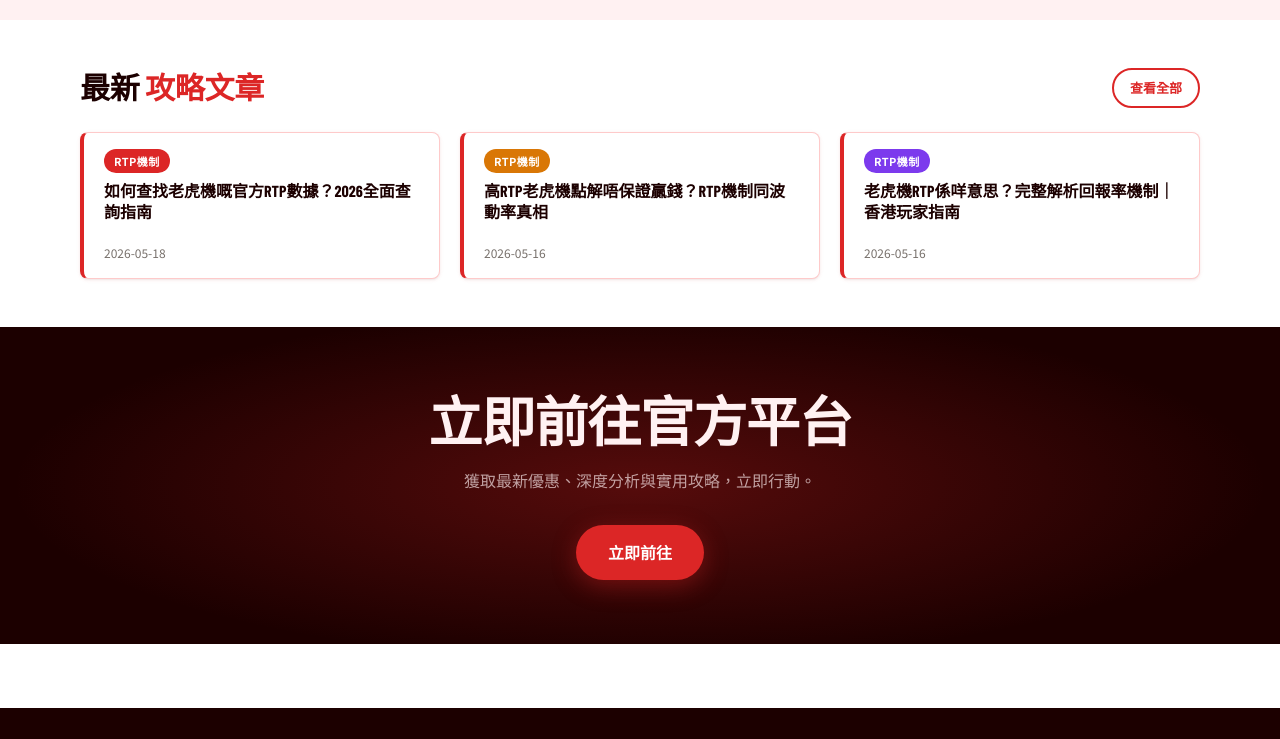
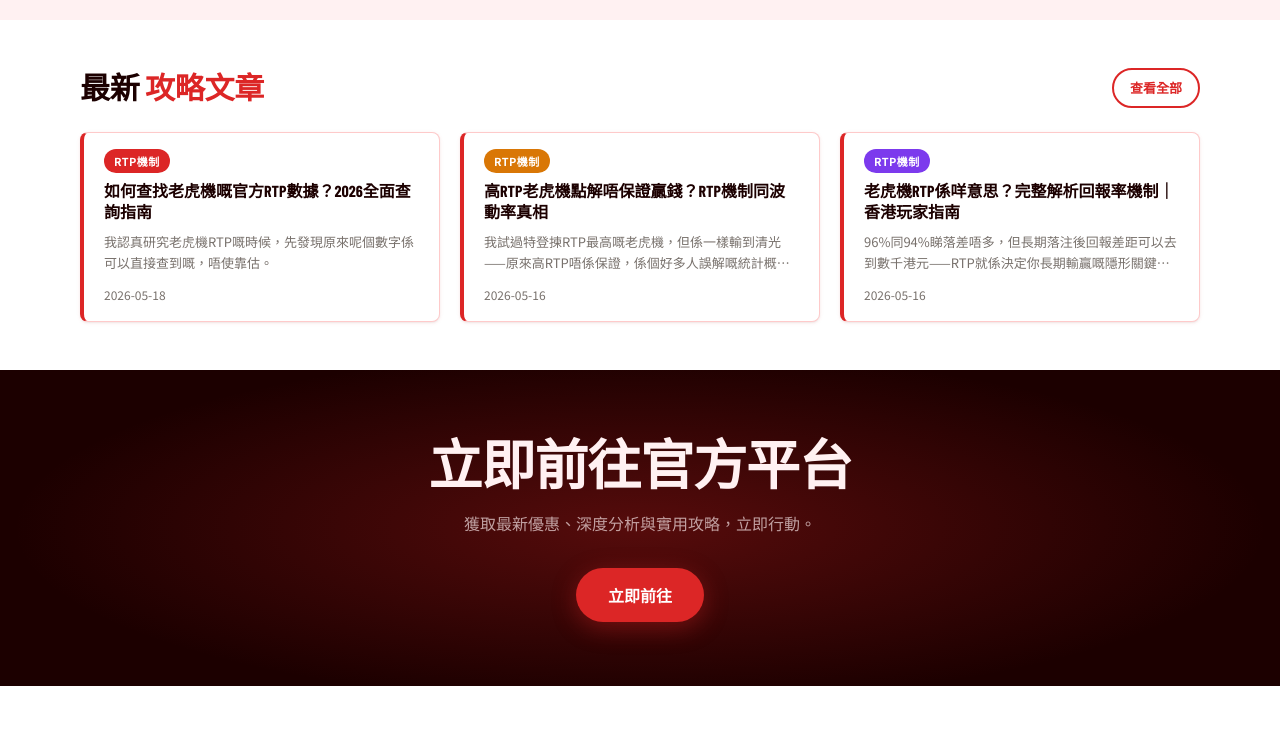
Before and after one commit to wmzic929-prog/spin-metrics, a plain HTML site: page index.html in a window 1280 px wide. Shown: the part 1100-1839 px from the top of the page. Drawn offline with nearby package versions, Linux system fonts and the light colour scheme; a web font is replaced by a local one.

Commit message:
fix: read excerpt field from blog-recent.json for descriptions

```diff
--- a/index.html
+++ b/index.html
@@ -206,7 +206,7 @@
               <span class="tag tag-${(i%5)+1}">${a.category||'攻略'}</span>
             </div>
             <a href="/blog/${a.slug}" class="card-c-title">${a.title}</a>
-            <p class="card-c-excerpt">${a.metaDesc||''}</p>
+            <p class="card-c-excerpt">${a.excerpt || a.metaDesc || ''}</p>
             <div style="font-size:12px;color:var(--clr-text-muted);">${a.date||''}</div>
           </div>
         </div>`).join('');
```
